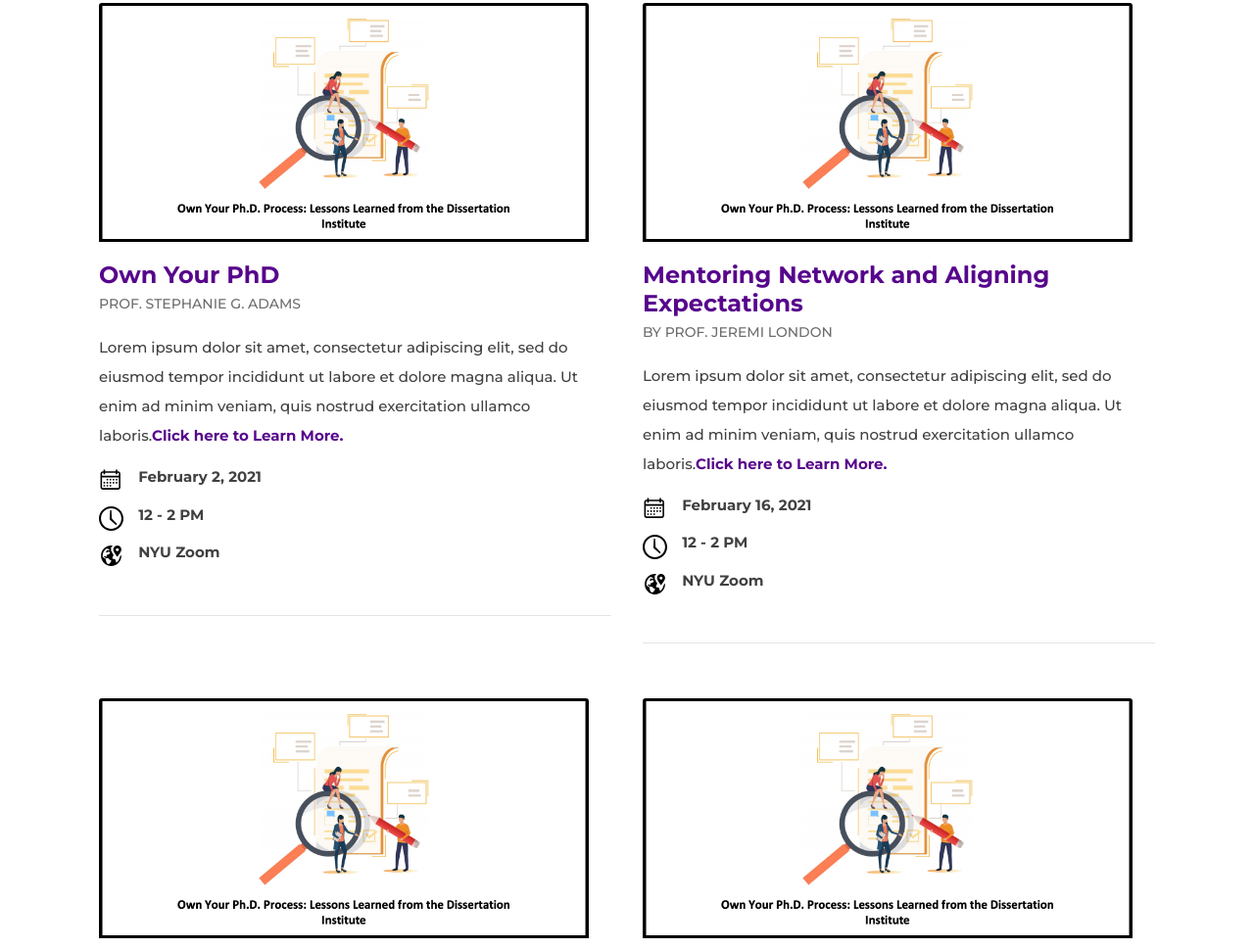
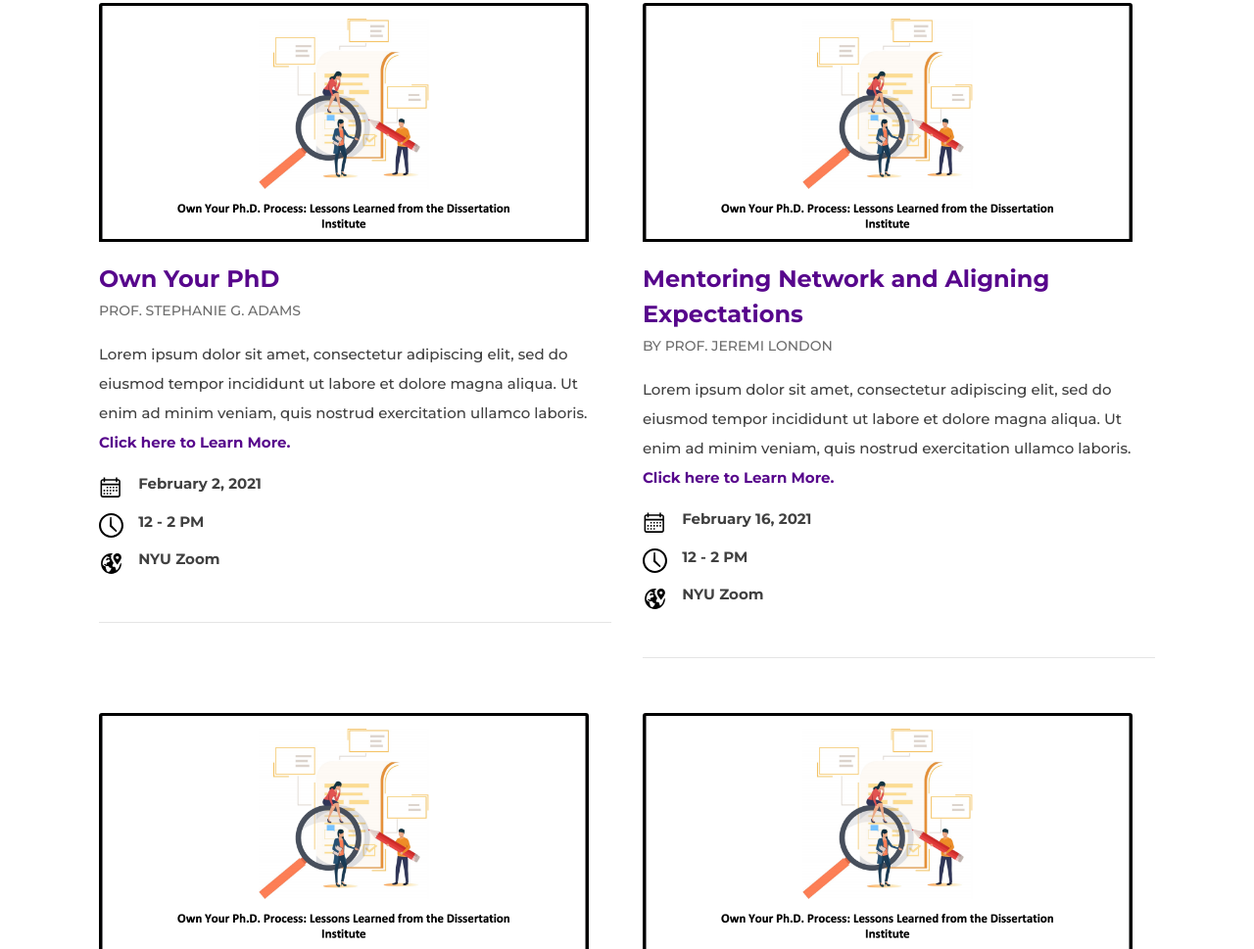
Before and after one commit to tae7612/Mentorship-Dissertation, a plain HTML site: page index.html in a window 1280 px wide. Shown: the part 663-1632 px from the top of the page at 98% size. Drawn offline with nearby package versions, Linux system fonts and the light colour scheme.

Commit message:
Made Seminar Topic more readable

```diff
--- a/script.js
+++ b/script.js
@@ -16,7 +16,7 @@ function loadSeminars(seminarItems){
     let output ="";
 
     seminarItems.forEach( function (item){
-		output +=  '<div class="col-md-6 px-3  seminar"><div class="card border-0 p-0 "><img src="assets/img/seminars/'+item.img+'" class="card-img-top" alt="..."><div class="card-body px-0"><h4 class="card-title mb-0"><a href="'+item.link+'">'+item.topic+'</a></h4><p class="professor mt-0">'+item.professor+'</p><p class="card-text">'+item.summary+'<span><a href="'+item.link+'">Click here to Learn More.</a></span> </p><div class="details"><ul class="fa-ul"><li class="my-3 align-text-top"><i class="fa-li icon calendar-icon "></i><span class="mx-2 font-weight-bold">'+item.date+'</span></li><li class="my-3"><i class="fa-li icon clock-icon"></i><span class="mx-2 font-weight-bold">'+item.time+'</span></li><li class="my-3"><i class="fa-li icon location-icon"></i><span class="mx-2 font-weight-bold">'+item.venue+'</span></li></ul></div></div></div><hr></div>';
+		output +=  '<div class="col-md-6 px-3  seminar"><div class="card border-0 p-0 "><img src="assets/img/seminars/'+item.img+'" class="card-img-top" alt="..."><div class="card-body px-0"><h4 class="card-title seminar-topic mb-0"><a href="'+item.link+'">'+item.topic+'</a></h4><p class="professor mt-0">'+item.professor+'</p><p class="card-text">'+item.summary+'<span><a href="'+item.link+'"> Click here to Learn More.</a></span> </p><div class="details"><ul class="fa-ul"><li class="my-3 align-text-top"><i class="fa-li icon calendar-icon "></i><span class="mx-2 font-weight-bold">'+item.date+'</span></li><li class="my-3"><i class="fa-li icon clock-icon"></i><span class="mx-2 font-weight-bold">'+item.time+'</span></li><li class="my-3"><i class="fa-li icon location-icon"></i><span class="mx-2 font-weight-bold">'+item.venue+'</span></li></ul></div></div></div><hr></div>';
 
  	});
  	// Outputs the data to the main section
--- a/style.css
+++ b/style.css
@@ -69,7 +69,6 @@ header nav a{
 header nav a:hover {
     color:  white;
 }
-
 
 #breadcrumb-nav{
     background-color: #220337;
@@ -165,6 +164,15 @@ p{
     border: 3px solid #000000;
     box-sizing: border-box;
 
+}
+
+.seminar-topic{
+    line-height: 150%;
+}
+
+.seminar a:hover{
+    color: black;
+    text-decoration: none;
 }
 
 .professor{
```
